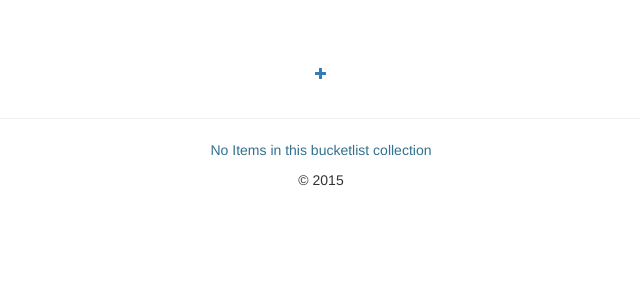
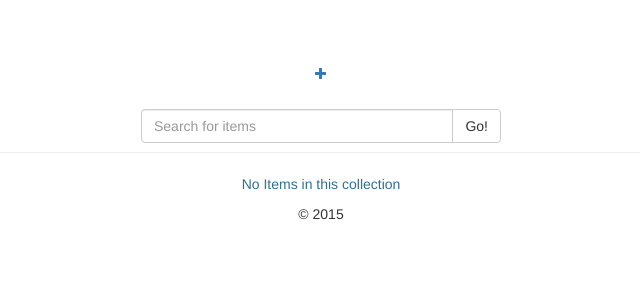
Before and after one commit to abiodun0/django-bucketlist-application, a Django app: page /bucketlist/bucketlists/ in a window 1280 px wide. Shown: the part 51-351 px from the top of the page, without its empty margins (319-959 px from the left). Run offline with Django 3.2, Linux system fonts and the light colour scheme; a user stored in the database is signed in; data comes from the database, SQL or seed files in the repository; some libraries are stand-ins or nearby versions.

Commit message:
(feature) search implementation

```diff
--- a/apiv1/serializers.py
+++ b/apiv1/serializers.py
@@ -2,7 +2,6 @@ from rest_framework import serializers
 from django.contrib.auth.models import User
 from bucketlists.models import BucketList
 from items.models import Item
-from userprofile.models import UserProfile
 
 
 class UserSerializer(serializers.ModelSerializer):
--- a/bucketlists/views.py
+++ b/bucketlists/views.py
@@ -41,8 +41,9 @@ class BucketListEditView(TemplateView):
     def get(self, request, **kwargs):
         bucketlist_id = kwargs['id']
         page = request.GET.get('page')
+        q = request.GET.get('q', "")
         bucketlist = BucketList.objects.filter(id=bucketlist_id).first()
-        paginator = Paginator(bucketlist.items.all(), 6)
+        paginator = Paginator(bucketlist.items.filter(name__contains=q), 6)
         try:
             items = paginator.page(page)
         except PageNotAnInteger:
--- a/templates/bucketlist.html
+++ b/templates/bucketlist.html
@@ -1,9 +1,27 @@
 {% extends "base/layout.html" %} {% block content %} {% include 'partials/navbar.html' %}
 <div class="page-header text-center">
     <h1>{{bucketlist.name}}<br> <small>{{bucketlist.description}}</small></h1> <a class="btn btn-{{bucketlist.color}} btn-sm bucket-link" data-toggle="modal" data-target="#ItemModal" data-placement="top" title="Add more items to {{bucketlist.name}}" data-action="{% url 'add_item' id=bucketlist.id %}"><span class="glyphicon glyphicon-plus"></span></a>
-
-
-
+    <div class="container">
+        <div class="row">
+            <div class="col-sm-4 col-sm-offset-4">
+                <form class "form-control" action="" method="get">
+                    <div class="input-group">
+                        <input type="text" name="q" class="form-control" placeholder="Search for items">
+                        <span class="input-group-btn">
+                        <button class="btn btn-default" type="submit">Go!</button>
+                        </span>
+                    </div>
+                </form>
+            </div>
+        </div>
+        {% if search|length > 0 %}
+        <div class="row">
+            <div class="col-sm-4 col-sm-offset-4">
+                <div class="alert alert-info">Results for "{{search}}"</div>
+            </div>
+        </div>
+        {% endif %}
+    </div>
 </div>
 <div class="container">
     <div class="row">
@@ -32,8 +50,7 @@
                     </div>
                 </div>
                 <form class="form-horizontal edit-form" action="{% url 'item_edit' id=item.id %}" method="post">
-                    <h4> Edit this Bucket Item</h4>
-                    {% csrf_token %}
+                    <h4> Edit this Bucket Item</h4> {% csrf_token %}
                     <div class="form-group">
                         <div class="col-sm-12">
                             <input type="text" class="form-control" name="name" value="{{item.name}}">
@@ -50,7 +67,7 @@
             </div>
         </div>
         {% empty %}
-        <p class="text-info text-center"> No Items in this bucketlist collection</p>
+        <p class="text-info text-center"> {% if bucketlist.items.all|length > 0 %} No items matches your search criteria {% else %} No Items in this collection</p>{% endif %}
         {% endfor %}
     </div>
     {% if items|length > 0 %}
--- a/userprofile/views.py
+++ b/userprofile/views.py
@@ -9,11 +9,12 @@ from django.contrib import messages
 from django.template import RequestContext, loader
 from django.core.paginator import Paginator, EmptyPage, PageNotAnInteger
 
-from userprofile.forms import RegisterForm, LoginForm,ProfileForm
+from userprofile.forms import RegisterForm, LoginForm, ProfileForm
 from bucketlists.forms import BucketListForm
 from items.forms import ItemForm
 
 # Create your views here.
+
 
 class IndexView(TemplateView):
 
@@ -24,6 +25,7 @@ class IndexView(TemplateView):
                 context_instance=RequestContext(request)
             )
         return super(IndexView, self).dispatch(request, *args, **kwargs)
+
 
 class LoginRequiredMixin(object):
     # View mixin which requires that the user is authenticated.
@@ -86,7 +88,8 @@ class SignUpView(IndexBaseView):
             new_user = authenticate(username=request.POST['username'],
                                     password=request.POST['password'])
             login(request, new_user)
-            messages.success(request, 'Welcome, you can start creating your bucketlist collection by clicking on the icon above')
+            messages.success(
+                request, 'Welcome, you can start creating your bucketlist collection by clicking on the icon above')
             return redirect(
                 '/dashboard',
                 context_instance=RequestContext(request)
@@ -110,7 +113,9 @@ class DashboardView(LoginRequiredMixin, TemplateView):
 
     def get(self, request, **kwargs):
         page = request.GET.get('page')
-        paginator = Paginator(request.user.bucketlists.all(), 6)
+        q = request.GET.get('q',"")
+        paginator = Paginator(
+            request.user.bucketlists.filter(name__contains=q), 6)
         try:
             bucketlists = paginator.page(page)
         except PageNotAnInteger:
@@ -120,16 +125,17 @@ class DashboardView(LoginRequiredMixin, TemplateView):
 
         context = {
             'bucketlists': bucketlists,
+            'search':q,
             'new_item': ItemForm(auto_id=False),
             'new_bucketlist': BucketListForm(auto_id=False)
         }
 
         return render(request, self.template_name, context)
 
+
 class ProfileView(LoginRequiredMixin, TemplateView):
     template_name = 'profile.html'
     form_class = ProfileForm
-
 
     def get_context_data(self, **kwargs):
         context = super(ProfileView, self).get_context_data(**kwargs)
@@ -137,11 +143,11 @@ class ProfileView(LoginRequiredMixin, TemplateView):
             'first_name': self.request.user.first_name,
             'last_name': self.request.user.last_name,
             'email': self.request.user.email
-            })
+        })
         return context
 
     def post(self, request, **kwargs):
-        form = self.form_class(data=request.POST,instance=request.user)
+        form = self.form_class(data=request.POST, instance=request.user)
         if form.is_valid():
             form.save()
             messages.success(request, 'Profile updated')
@@ -149,14 +155,15 @@ class ProfileView(LoginRequiredMixin, TemplateView):
             return redirect(
                 request.META.get('HTTP_REFERER'),
                 context_instance=RequestContext(request)
-                )
+            )
         else:
-            messages.error(request, 'There was an error with the fields you entered')
+            messages.error(
+                request, 'There was an error with the fields you entered')
 
             context = super(ProfileView, self).get_context_data(**kwargs)
             context['profileform'] = self.form_class(initial={
-            'first_name': self.request.user.first_name,
-            'last_name': self.request.user.last_name,
-            'email': self.request.user.email
+                'first_name': self.request.user.first_name,
+                'last_name': self.request.user.last_name,
+                'email': self.request.user.email
             })
             return render(request, self.template_name, context)
```
Also changed, not shown: templates/dashboard.html (+12 -4 lines). Lines whose indentation alone changed are shown as unchanged.
